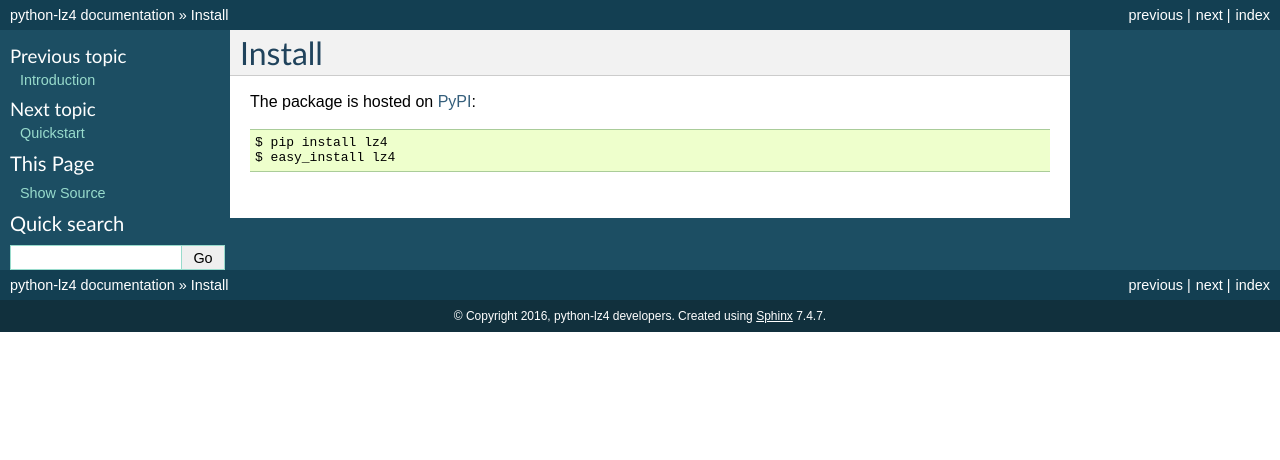
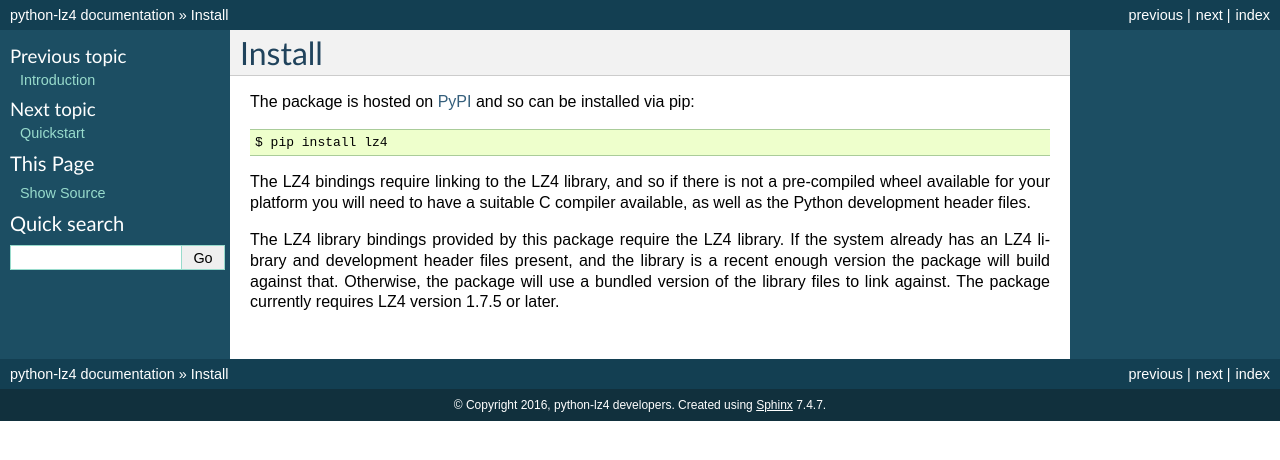
Before and after one commit to python-lz4/python-lz4, a Sphinx documentation site: the page built from docs/install.rst, in a window 1280 px wide. Shown: the top 460 px of the page. Built offline with Sphinx 7.4.7, drawn with Linux system fonts in a browser that asks for light colours; pages that are not in the unit, such as notebooks, are missing from menus; the version number could not be read and is left out.

Commit message:
Update install.rst

```diff
--- a/docs/install.rst
+++ b/docs/install.rst
@@ -1,6 +1,17 @@
 Install
 =======
-The package is hosted on `PyPI <http://pypi.python.org/pypi/lz4>`_::
+
+The package is hosted on `PyPI <http://pypi.python.org/pypi/lz4>`_ and so can be
+installed via pip::
 
     $ pip install lz4
-    $ easy_install lz4
+
+The LZ4 bindings require linking to the LZ4 library, and so if there is not a
+pre-compiled wheel available for your platform you will need to have a suitable
+C compiler available, as well as the Python development header files.
+
+The LZ4 library bindings provided by this package require the LZ4 library. If
+the system already has an LZ4 library and development header files present, and
+the library is a recent enough version the package will build against that.
+Otherwise, the package will use a bundled version of the library files to link
+against. The package currently requires LZ4 version 1.7.5 or later.
```
